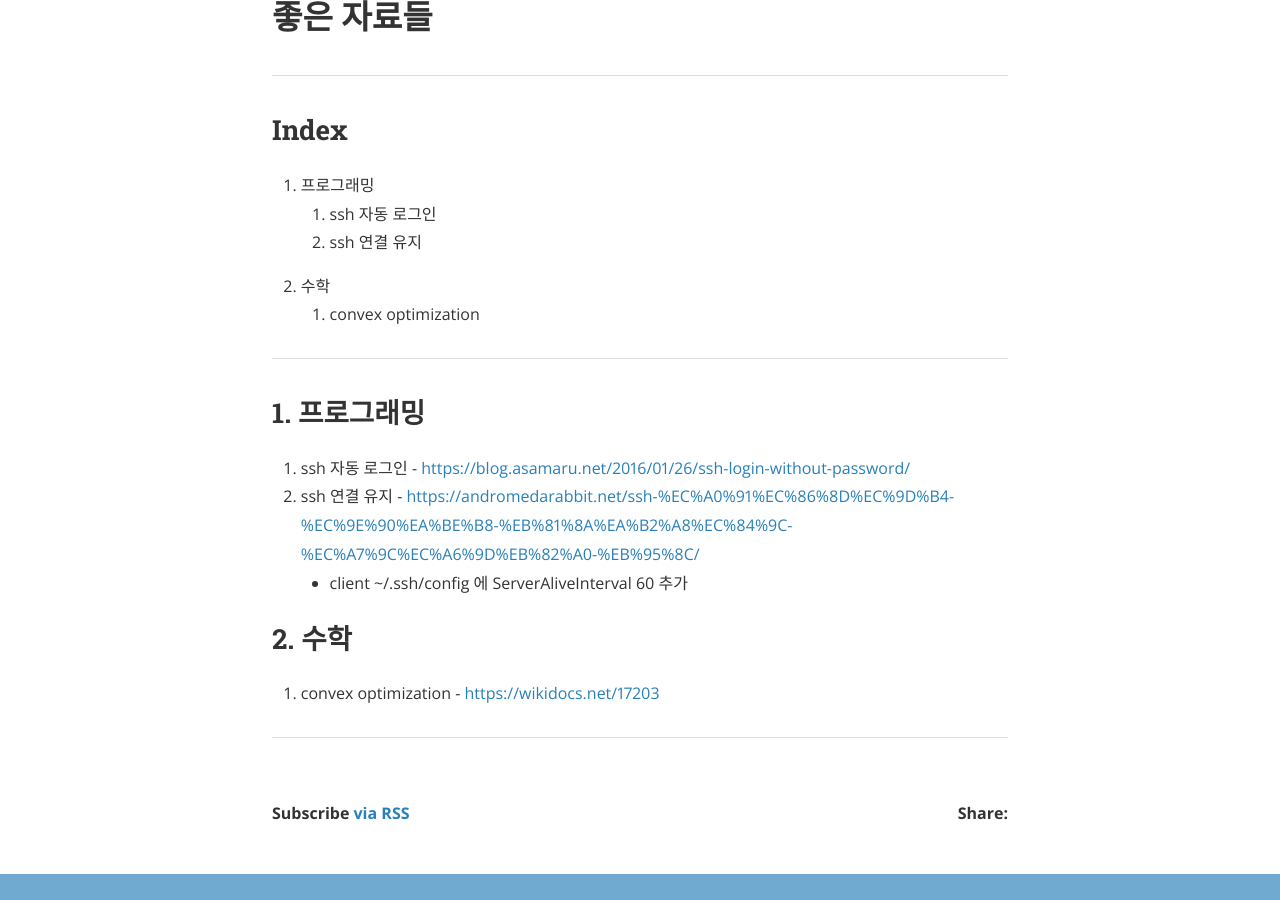
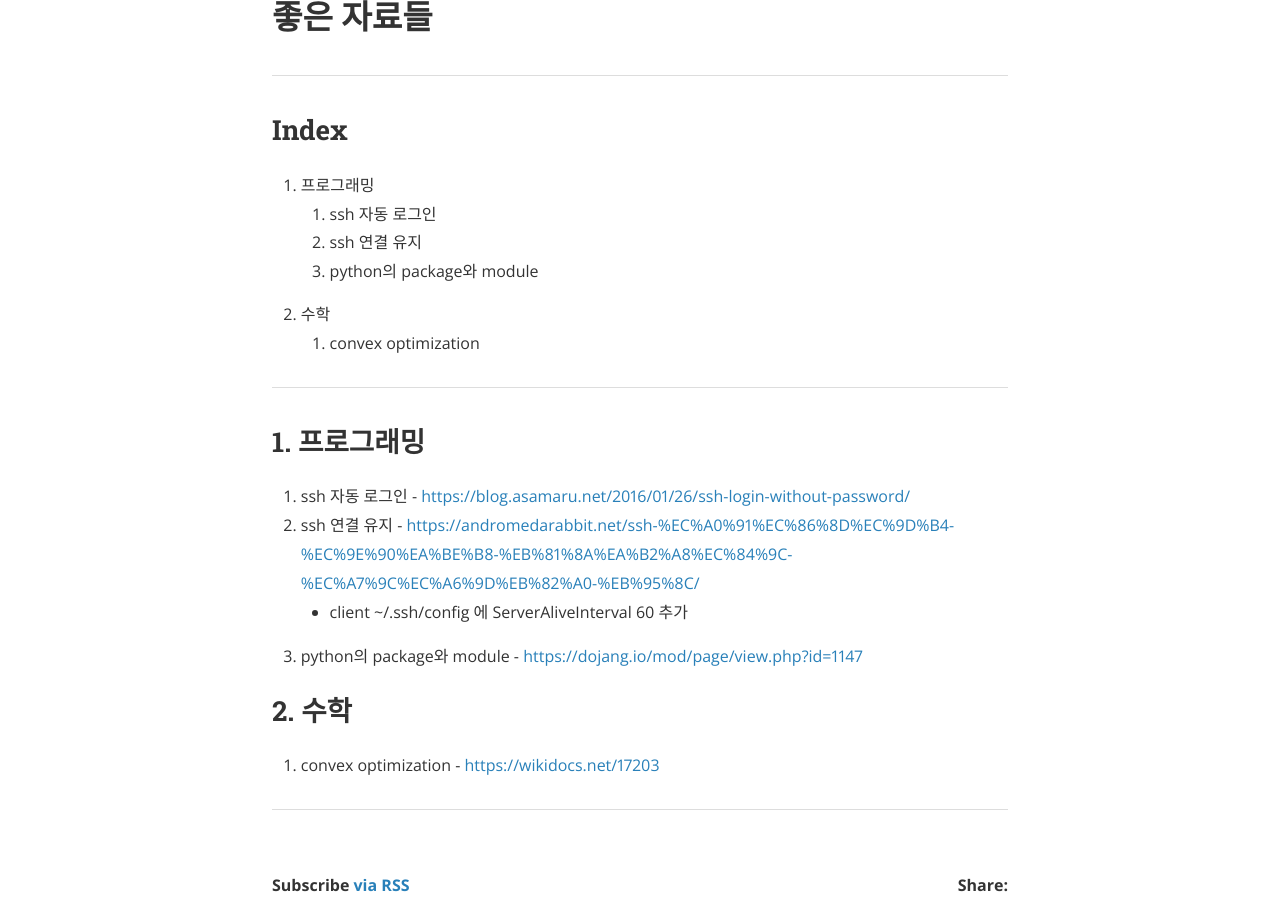
Before and after one commit to kevin970401/kevin970401.github.io, a Jekyll site: the page built from _posts/2018-11-20-good-material.md, in a window 1280 px wide and 900 px high, scrolled down 353 px. Built offline with Jekyll 4.4.1, drawn with Linux system fonts in a browser that asks for light colours; nearby versions of some CDN libraries.

Commit message:
python's package & module

```diff
--- a/_posts/2018-11-20-good-material.md
+++ b/_posts/2018-11-20-good-material.md
@@ -14,6 +14,7 @@ author: lee gunjun
 1. 프로그래밍
     1. ssh 자동 로그인
     2. ssh 연결 유지
+    3. python의 package와 module
 
 2. 수학
     1. convex optimization
@@ -25,7 +26,7 @@ author: lee gunjun
 1. ssh 자동 로그인 - <https://blog.asamaru.net/2016/01/26/ssh-login-without-password/>
 2. ssh 연결 유지 - <https://andromedarabbit.net/ssh-%EC%A0%91%EC%86%8D%EC%9D%B4-%EC%9E%90%EA%BE%B8-%EB%81%8A%EA%B2%A8%EC%84%9C-%EC%A7%9C%EC%A6%9D%EB%82%A0-%EB%95%8C/>
     * client ~/.ssh/config 에 ServerAliveInterval 60 추가
-
+3. python의 package와 module - <https://dojang.io/mod/page/view.php?id=1147>
 
 ## 2. 수학
 
```
